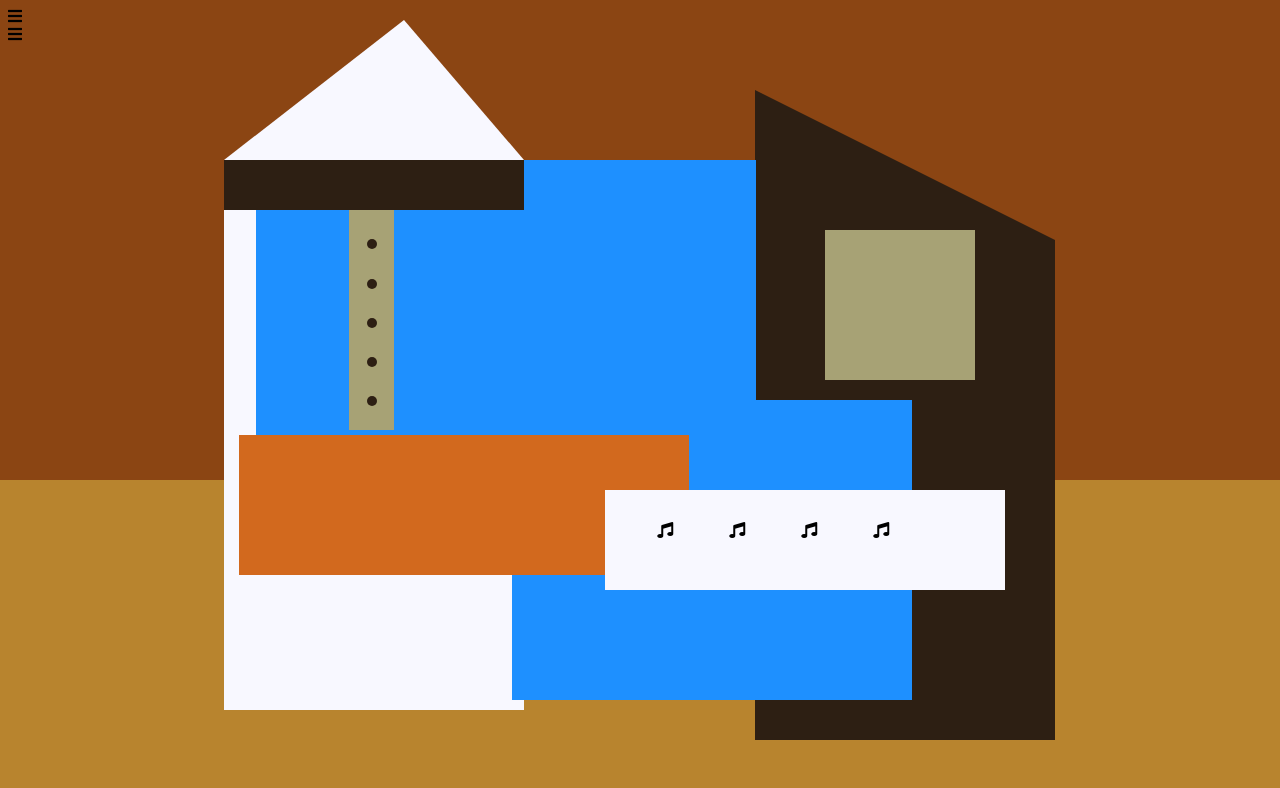
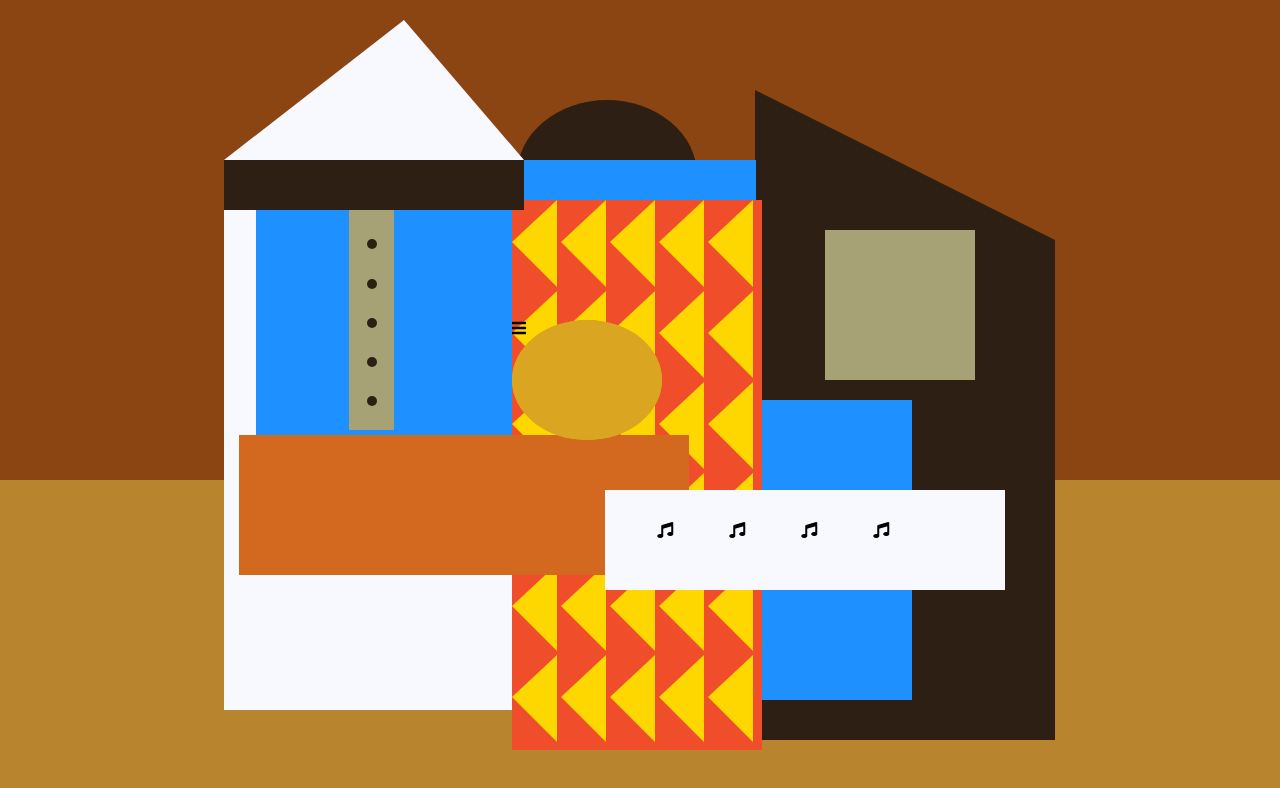
Before and after one commit to luizaadev/intermediate-css, a plain HTML site: page index.html in a window 1280 px wide. Drawn offline with Linux system fonts and the light colour scheme.

Commit message:
Update styles.css

```diff
--- a/styles.css
+++ b/styles.css
@@ -124,7 +124,90 @@ body {
 }
 
 .blue {
-  background-color: #1E90FF;
+    background-color: #1E90FF;
+}
+
+#blue-left {
+    width: 500px;
+    height: 300px;
+    position: absolute;
+    top: 20%;
+    left: 20%;
+}
+
+#blue-right {
+    width: 400px;
+    height: 300px;
+    position: absolute;
+    top: 50%;
+    left: 40%;
+}
+
+#orange-character {
+    width: 250px;
+    height: 550px;
+    background-color: rgb(240, 78, 42);
+    position: absolute;
+    top: 25%;
+    left: 40%;
+}
+
+#black-round-hat {
+    width: 180px;
+    height: 150px;
+    background-color: rgb(45, 31, 19);
+    border-radius: 50%;
+    position: absolute;
+    top: -100px;
+    left: 5px;
+    z-index: -1;
+}
+
+  #eyes-div {
+    width: 180px;
+    height: 50px;
+    position: absolute;
+    top: -40px;
+    left: 20px;
+    z-index: 3;
+}
+
+  #triangles {
+    width: 250px;
+    height: 550px;
+}
+
+  .triangle {
+    width: 0;
+    height: 0;
+    border-style: solid;
+    border-width: 42px 45px 45px 0;
+    border-top-color: transparent;
+    border-right-color: Gold;
+    border-bottom-color: transparent;
+    border-left-color: transparent;
+    display: inline-block;
+}
+
+  #guitar {
+    width: 100%;
+    height: 100px;
+    position: absolute;
+    top: 120px;
+    left: 0px;
+    z-index: 3;
+}
+
+  .guitar {
+    width: 150px;
+    height: 120px;
+    background-color: Goldenrod;
+    border-radius: 50%;
+}
+
+  #guitar-left {
+    position: absolute;
+    left: 0px;
 }
 
 #blue-left {
```
